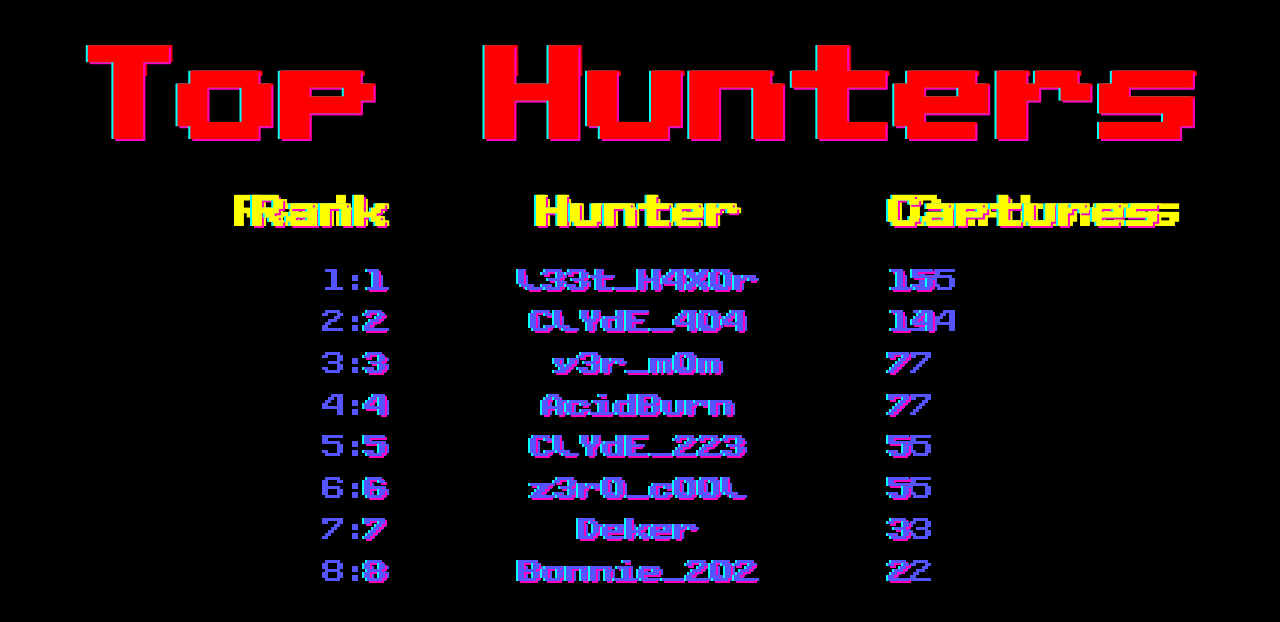
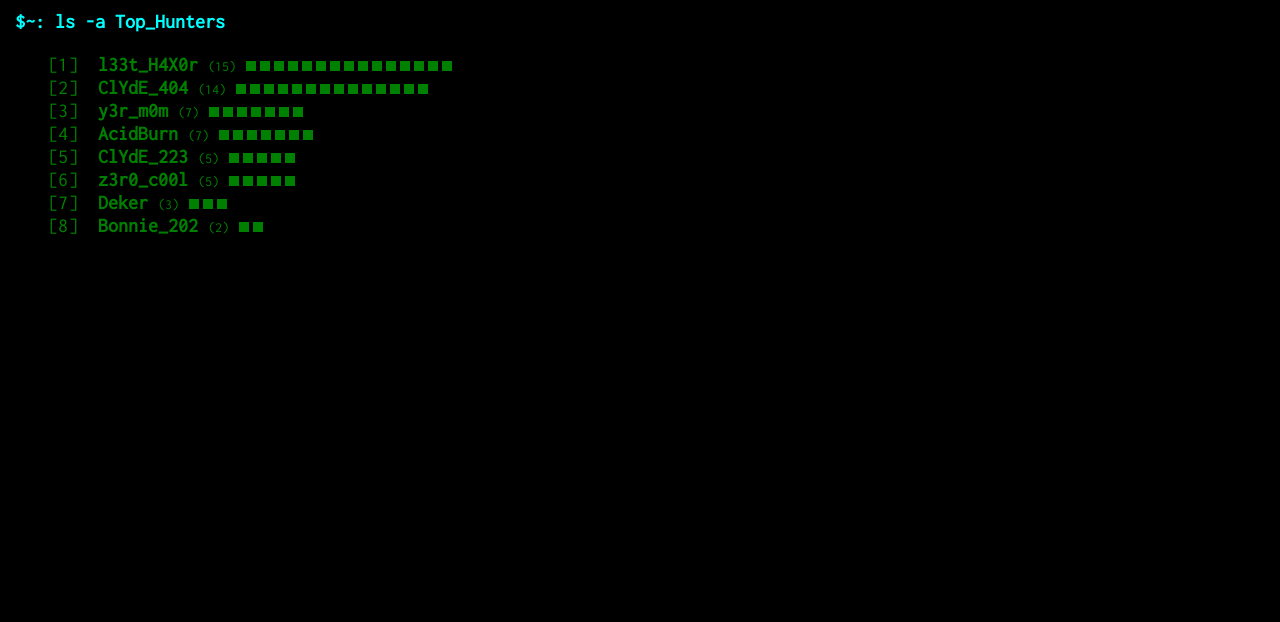
Before and after one commit to alleycatassetacquisitions/Scoreboard, a React (Create React App) app: page / in a window 1280 px wide. Shown: the top 622 px of the page. Built offline with nearby package versions, Linux system fonts and the light colour scheme.

Commit message:
Small changes to terminal

```diff
--- a/src/App.tsx
+++ b/src/App.tsx
@@ -21,7 +21,7 @@ const getNewTheme = () => {
 
 function App() {
   const [scoreData, setscoreData] = useState<any[]>([]);
-  const [currentTheme, setcurrentTheme] = useState('Glitch2');
+  const [currentTheme, setcurrentTheme] = useState('Terminal');
 
   const switchTheme = (e: any) => {
     if (e.keyCode === 13) {
@@ -64,13 +64,13 @@ function App() {
       onKeyDown={switchTheme}
     >
       {/* <div className="scanlines"></div> */}
-      <div className="header">
-        {currentTheme !== 'Terminal' && (
+      {currentTheme !== 'Terminal' && (
+        <div className="header">
           <h1 className="glitch" data-text="Top Hunters">
             Top Hunters
           </h1>
-        )}
-      </div>
+        </div>
+      )}
 
       {currentTheme === 'Glitch1' || currentTheme === 'Glitch2' ? (
         <GlitchTable data={scoreData}></GlitchTable>
--- a/src/components/Terminal/Terminal.css
+++ b/src/components/Terminal/Terminal.css
@@ -20,7 +20,7 @@
 
 .Terminal li {
   font-size: 20px;
-  margin-left: 30px;
+  margin-left: 43px;
 }
 
 .new_line {
--- a/src/components/Terminal/Terminal.tsx
+++ b/src/components/Terminal/Terminal.tsx
@@ -11,7 +11,7 @@ type TerminalType = {
 const Terminal: FC<TerminalType> = ({ data }) => {
   return (
     <div className="terminal_wrapper">
-      <div className="terminal_header">$~ Top_Hunters</div>
+      <div className="terminal_header">$~: ls -a Top_Hunters</div>
       <ul>
         {data.map((item, i) => {
           return <TerminalItem key={i} data={item} rank={i + 1}></TerminalItem>;
```
